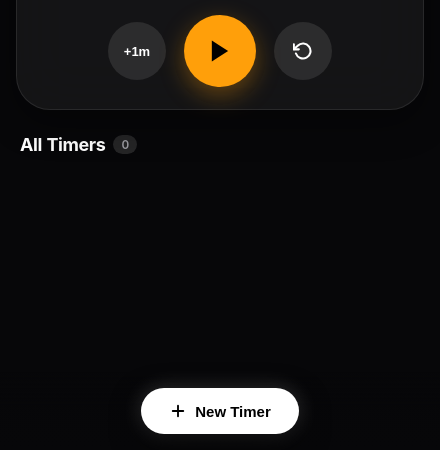
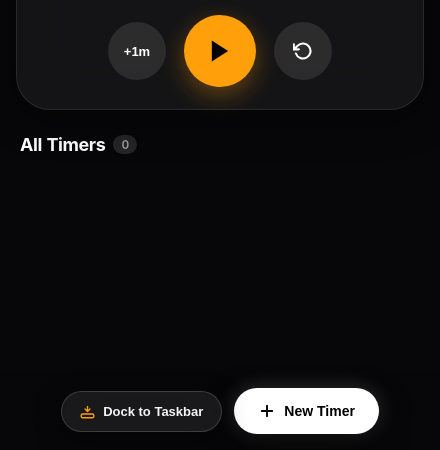
Before and after one commit to royayon/TaskTimer, an Electron app: page src/renderer/index.html in a window 440 px wide. Shown: the part 394-844 px from the top of the page. Drawn offline with Linux system fonts and the light colour scheme; no server answers.

Commit message:
chore: release v1.0.1 with prominent dock button and refreshed clean binaries

```diff
--- a/package.json
+++ b/package.json
@@ -1,6 +1,6 @@
 {
   "name": "tasktimer",
-  "version": "1.0.0",
+  "version": "1.0.1",
   "description": "Cross-platform iPhone-inspired multi-timer with Windows taskbar & macOS menu bar/dock integration, mini-window, and lockscreen persistence",
   "main": "src/main.js",
   "scripts": {
--- a/src/renderer/app.js
+++ b/src/renderer/app.js
@@ -149,7 +149,8 @@ class TaskTimerApp {
       allTimersCount: document.getElementById('allTimersCount'),
       timersListContainer: document.getElementById('timersListContainer'),
 
-      // Add Modal
+      // Add Modal & Footer Actions
+      btnDockTaskbarBottom: document.getElementById('btnDockTaskbarBottom'),
       btnOpenAddModal: document.getElementById('btnOpenAddModal'),
       addTimerModal: document.getElementById('addTimerModal'),
       btnCloseAddModal: document.getElementById('btnCloseAddModal'),
@@ -205,9 +206,12 @@ class TaskTimerApp {
   // Event Bindings
   // -------------------------------------------------------------
   bindEvents() {
-    // Titlebar Actions
+    // Titlebar & Navigation Actions
     if (this.dom.btnToggleTaskbar) {
       this.dom.btnToggleTaskbar.addEventListener('click', () => this.toggleTaskbarBar());
+    }
+    if (this.dom.btnDockTaskbarBottom) {
+      this.dom.btnDockTaskbarBottom.addEventListener('click', () => this.toggleTaskbarBar(true));
     }
     this.dom.btnToggleMini.addEventListener('click', () => this.toggleMiniMode());
     this.dom.btnToggleStandby.addEventListener('click', () => this.toggleStandbyMode());
--- a/src/renderer/index.html
+++ b/src/renderer/index.html
@@ -138,8 +138,15 @@
     </section>
   </main>
 
-  <!-- Floating Add Timer Bottom Button -->
+  <!-- Floating Bottom Bar: Dock to Taskbar + Add Timer -->
   <footer class="bottom-nav">
+    <button class="btn-dock-taskbar" id="btnDockTaskbarBottom" title="Dock timer directly into the Windows taskbar">
+      <svg width="15" height="15" viewBox="0 0 24 24" fill="none" stroke="currentColor" stroke-width="2.2" stroke-linecap="round" stroke-linejoin="round">
+        <rect x="2" y="16" width="20" height="6" rx="2"></rect>
+        <path d="M12 4v8m-4-4 4 4 4-4"></path>
+      </svg>
+      <span>Dock to Taskbar</span>
+    </button>
     <button class="btn-add-timer" id="btnOpenAddModal">
       <svg width="18" height="18" viewBox="0 0 24 24" fill="none" stroke="currentColor" stroke-width="2.5" stroke-linecap="round">
         <line x1="12" y1="5" x2="12" y2="19"></line>
--- a/src/renderer/styles.css
+++ b/src/renderer/styles.css
@@ -610,8 +610,43 @@ body::before {
   display: flex;
   align-items: center;
   justify-content: center;
+  gap: 12px;
   z-index: 60;
   pointer-events: none;
+}
+
+.btn-dock-taskbar {
+  pointer-events: auto;
+  background: rgba(255, 255, 255, 0.08);
+  color: #f5f5f7;
+  border: 1px solid rgba(255, 255, 255, 0.16);
+  border-radius: 30px;
+  padding: 12px 18px;
+  font-size: 13px;
+  font-weight: 600;
+  display: flex;
+  align-items: center;
+  gap: 8px;
+  cursor: pointer;
+  backdrop-filter: blur(16px);
+  box-shadow: 0 8px 24px rgba(0, 0, 0, 0.5);
+  transition: all 0.25s cubic-bezier(0.16, 1, 0.3, 1);
+}
+
+.btn-dock-taskbar svg {
+  color: var(--ios-orange);
+}
+
+.btn-dock-taskbar:hover {
+  background: rgba(255, 159, 10, 0.2);
+  border-color: var(--ios-orange);
+  color: #ffffff;
+  transform: translateY(-2px) scale(1.02);
+  box-shadow: 0 10px 28px rgba(255, 159, 10, 0.3);
+}
+
+.btn-dock-taskbar:active {
+  transform: translateY(0) scale(0.96);
 }
 
 .btn-add-timer {
@@ -620,8 +655,8 @@ body::before {
   color: #000000;
   border: none;
   border-radius: 30px;
-  padding: 14px 28px;
-  font-size: 15px;
+  padding: 14px 24px;
+  font-size: 14px;
   font-weight: 600;
   display: flex;
   align-items: center;
```
